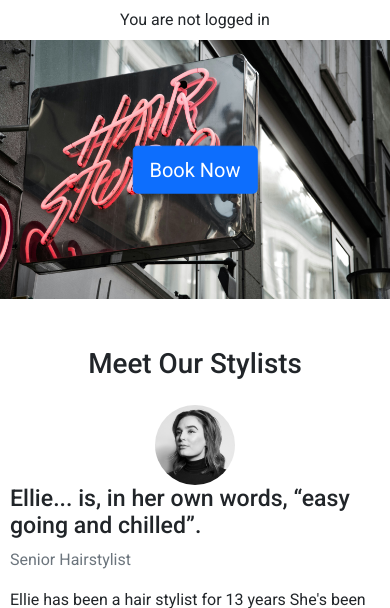
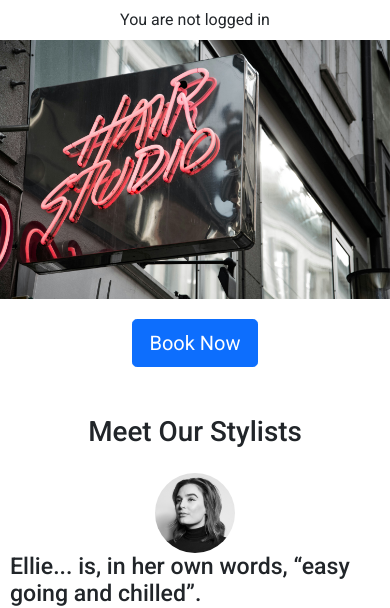
Before and after one commit to E-Printer/haircut-hysteria, a Django app: page / in a window 390 px wide. Shown: the part 56-664 px from the top of the page. Run offline with Django 4.2, Linux system fonts and the light colour scheme; some libraries are stand-ins or nearby versions.

Commit message:
add responsiveness to carousel

```diff
--- a/appointments/templates/index.html
+++ b/appointments/templates/index.html
@@ -10,7 +10,7 @@
             <div class="carousel-item active">
                 <img src="static/images/studio_sign.jpg" class="d-block w-100 carousel-img" alt="...">
                 <div class="carousel-caption d-flex justify-content-center align-items-center">
-                    <a href="{% url 'make_booking' %}" class="btn btn-primary btn-lg">Book Now</a>
+                    <a href="{% url 'make_booking' %}" class="btn btn-primary btn-lg d-none d-md-block">Book Now</a>
                 </div>
             </div>
 
@@ -18,7 +18,7 @@
             <div class="carousel-item">
                 <img src="static/images/hair_tools.jpg" class="d-block w-100 carousel-img" alt="...">
                 <div class="carousel-caption d-flex justify-content-center align-items-center">
-                    <a href="{% url 'make_booking' %}" class="btn btn-primary btn-lg">Book Now</a>
+                    <a href="{% url 'make_booking' %}" class="btn btn-primary btn-lg d-none d-md-block">Book Now</a>
                 </div>
             </div>
 
@@ -26,7 +26,7 @@
             <div class="carousel-item">
                 <img src="static/images/salon_interior.jpg" class="d-block w-100 carousel-img" alt="...">
                 <div class="carousel-caption d-flex justify-content-center align-items-center">
-                    <a href="{% url 'make_booking' %}" class="btn btn-primary btn-lg">Book Now</a>
+                    <a href="{% url 'make_booking' %}" class="btn btn-primary btn-lg d-none d-md-block">Book Now</a>
                 </div>
             </div>
 
@@ -44,7 +44,16 @@
 
 </div>
 
+<div class="container">
+    <div class="row">
+        <div class="d-flex d-md-none align-items-center justify-content-center">
 
+            <a href="{% url 'make_booking' %}" class="btn btn-primary btn-lg">Book Now</a>
+
+        </div>
+
+    </div>
+</div>
 
 
 
```
